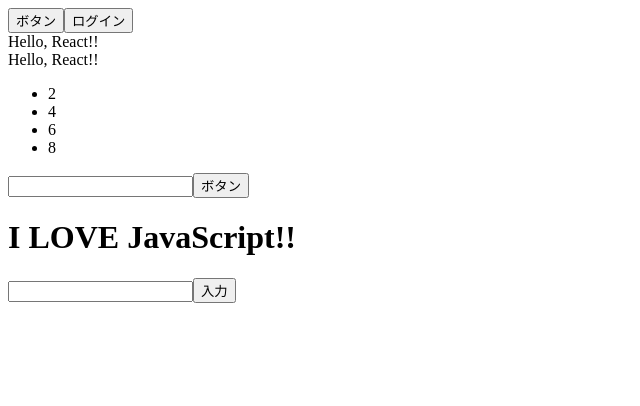
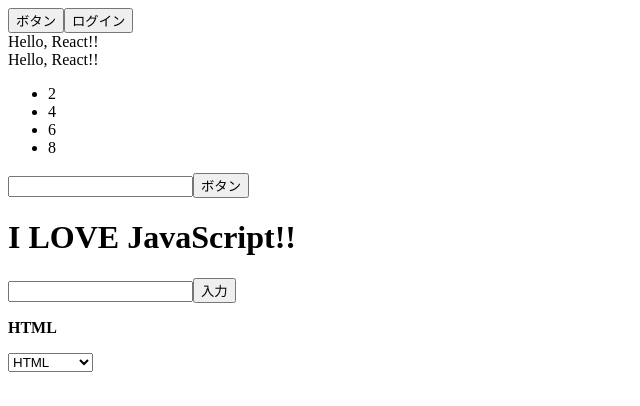
Before and after one commit to fujisann1024/--------, a React (Create React App) app in the folder React/tutorial-project/: page / in a window 1280 px wide. Shown: the top 406 px of the page, without its empty margins (0-640 px from the left). Built offline with nearby package versions, Linux system fonts and the light colour scheme.

Commit message:
#セレクトボックス作成

```diff
--- /dev/null
+++ b/React/tutorial-project/src/SelectForm.js
@@ -0,0 +1,26 @@
+import React, {useState} from "react";
+
+const SelectForm  = () => {
+    const [selectedVaue, setSelectedValue] = useState("HTML");
+
+    const handleChange = (e) => {
+        setSelectedValue(e.target.value);
+    };
+
+    return (
+        <div className="App">
+            <p>
+                {/*onChangeでselectValueが更新されて画面上の表示が変化する */}
+                <b>{selectedVaue}</b>
+            </p>
+
+            <select value={selectedVaue} onChange={handleChange}>
+                <option value="HTML">HTML</option>
+                <option value="CSS">CSS</option>
+                <option value="JavaScript">JavaScript</option>
+            </select>
+        </div>
+    );
+};
+
+export default SelectForm;
--- a/React/tutorial-project/src/index.js
+++ b/React/tutorial-project/src/index.js
@@ -6,6 +6,7 @@ import Hello from "./Hello";
 import ListItems from "./ListItem";
 import EventController from "./EventController";
 import Form from "./Form";
+import SelectForm from "./SelectForm";
 
 ReactDOM.render(
     <React.StrictMode>
@@ -20,6 +21,8 @@ ReactDOM.render(
         <EventController />
 
         <Form />
+
+        <SelectForm />
     </React.StrictMode>,
     document.getElementById('root')
 );
```
